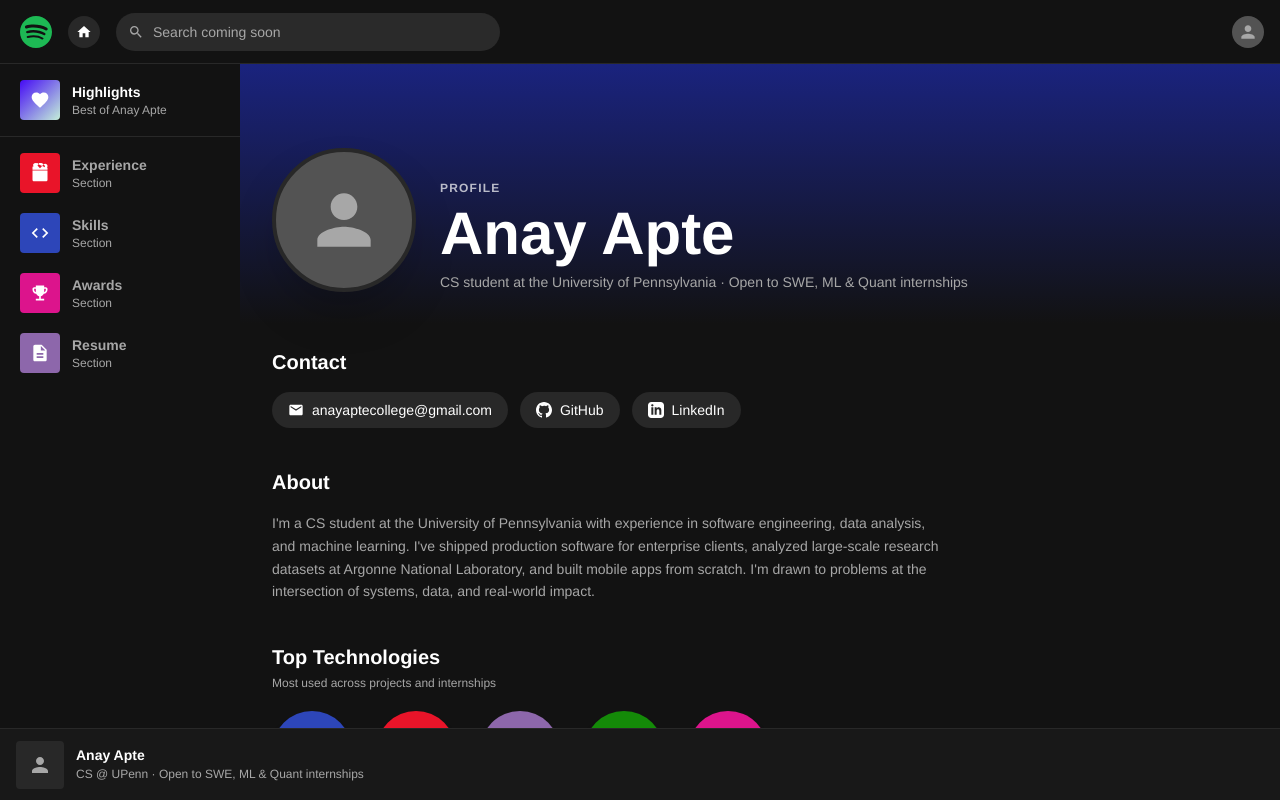
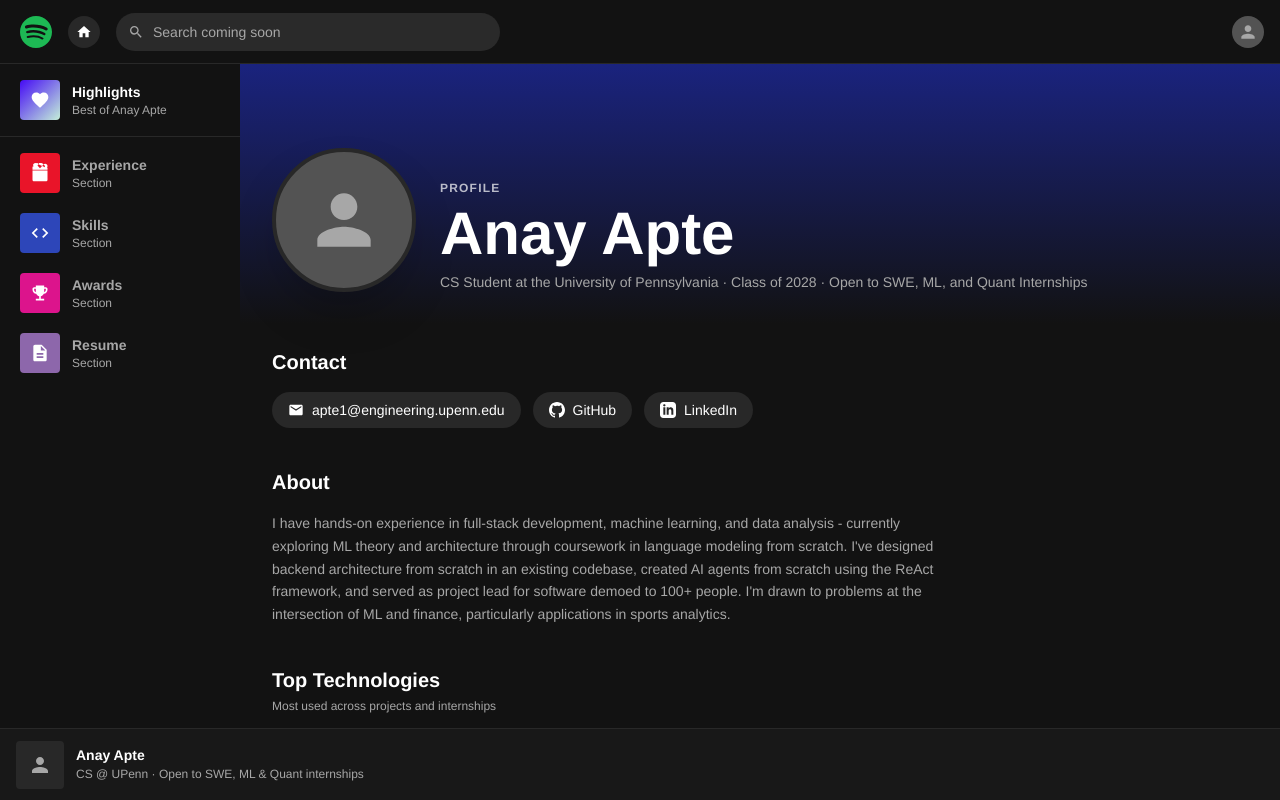
Before and after one commit to AnayApte/final_web_portfolio, a Next.js app: page /profile in a window 1280 px wide. Built offline with nearby package versions, Linux system fonts and the light colour scheme.

Commit message:
Updated my About section.

```diff
--- a/src/app/profile/page.tsx
+++ b/src/app/profile/page.tsx
@@ -28,7 +28,7 @@
           <p className="text-white text-xs font-bold uppercase tracking-widest mb-2 opacity-70">Profile</p>
           <h1 className="text-white font-black text-6xl mb-2">Anay Apte</h1>
           <p className="text-[#A7A7A7] text-sm">
-            CS student at the University of Pennsylvania · Open to SWE, ML &amp; Quant internships
+            CS Student at the University of Pennsylvania · Class of 2028 · Open to SWE, ML, and Quant Internships
           </p>
         </div>
       </div>
@@ -39,16 +39,16 @@
           <h2 className="text-white font-bold text-xl mb-4">Contact</h2>
           <div className="flex flex-wrap gap-3">
             <a
-              href="mailto:anayaptecollege@gmail.com"
+              href="mailto:apte1@engineering.upenn.edu"
               className="flex items-center gap-2 bg-[#282828] hover:bg-[#3E3E3E] text-white text-sm px-4 py-2 rounded-full transition-colors"
             >
               <svg viewBox="0 0 24 24" fill="currentColor" className="w-4 h-4">
                 <path d="M20 4H4c-1.1 0-1.99.9-1.99 2L2 18c0 1.1.9 2 2 2h16c1.1 0 2-.9 2-2V6c0-1.1-.9-2-2-2zm0 4l-8 5-8-5V6l8 5 8-5v2z"/>
               </svg>
-              anayaptecollege@gmail.com
+              apte1@engineering.upenn.edu
             </a>
             <a
-              href="https://github.com"
+              href="https://github.com/AnayApte"
               target="_blank"
               rel="noopener noreferrer"
               className="flex items-center gap-2 bg-[#282828] hover:bg-[#3E3E3E] text-white text-sm px-4 py-2 rounded-full transition-colors"
@@ -59,7 +59,7 @@
               GitHub
             </a>
             <a
-              href="https://linkedin.com"
+              href="https://www.linkedin.com/in/anay-apte-a1a123258/"
               target="_blank"
               rel="noopener noreferrer"
               className="flex items-center gap-2 bg-[#282828] hover:bg-[#3E3E3E] text-white text-sm px-4 py-2 rounded-full transition-colors"
@@ -76,10 +76,11 @@
         <section>
           <h2 className="text-white font-bold text-xl mb-4">About</h2>
           <p className="text-[#A7A7A7] text-sm leading-relaxed max-w-2xl">
-            I&apos;m a CS student at the University of Pennsylvania with experience in software engineering,
-            data analysis, and machine learning. I&apos;ve shipped production software for enterprise clients,
-            analyzed large-scale research datasets at Argonne National Laboratory, and built mobile apps
-            from scratch. I&apos;m drawn to problems at the intersection of systems, data, and real-world impact.
+            I have hands-on experience in full-stack development, machine learning, and data analysis - currently exploring
+            ML theory and architecture through coursework in language modeling from scratch. I&apos;ve designed backend architecture
+            from scratch in an existing codebase, created AI agents from scratch using the ReAct framework, and served as project lead
+            for software demoed to 100+ people. I&apos;m drawn to problems at the intersection of ML and finance, particularly applications
+            in sports analytics.
           </p>
         </section>
 
```
